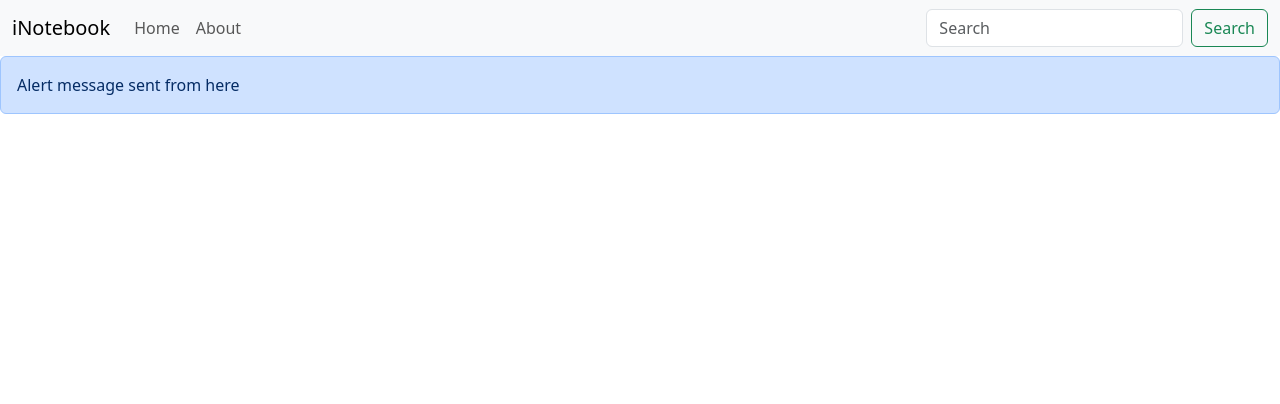
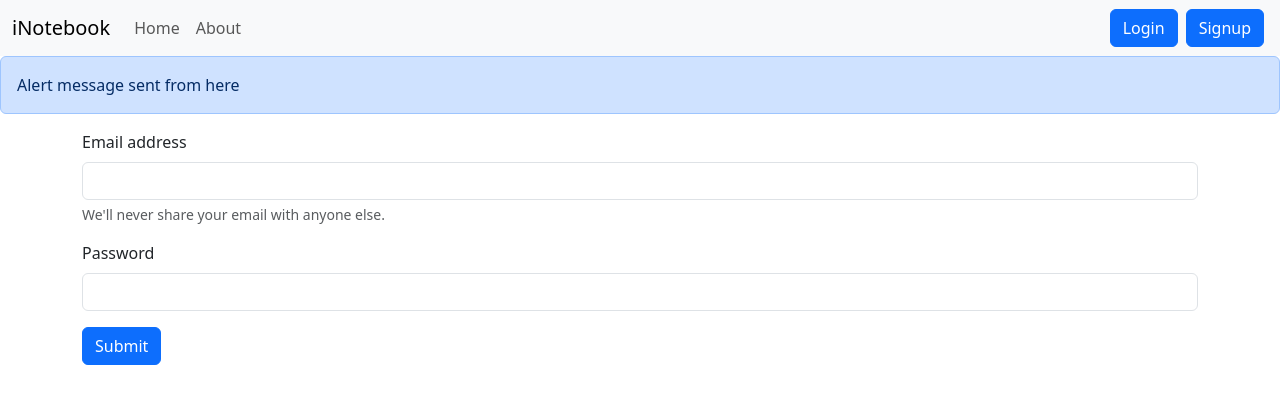
Before and after one commit to Rashim-Sunar/iNotebook, a React (Create React App) app: page /login in a window 1280 px wide. Shown: the top 404 px of the page. Built offline with nearby package versions, Linux system fonts and the light colour scheme.

Commit message:
Adding Login Component to iNotebook

```diff
--- a/src/App.js
+++ b/src/App.js
@@ -5,6 +5,8 @@
 import Home from './components/Home'
 import About from './components/About'
 import Alert from './components/Alert'
+import Login from './components/Login'
+import Signup from './components/Signup'
 import NoteState from './context/notes/noteState'
 import {
   BrowserRouter as Router,
@@ -24,6 +26,8 @@
           <Routes>
              <Route exact path="/about" element={<About/>}/>
              <Route exact path='/' element={ <Home/>}/>
+             <Route exact path='/login' element={<Login/>}/>
+             <Route exact path='/signup' element={<Signup/>}/>
           </Routes>
           </div>
         </Router>
--- /dev/null
+++ b/src/components/Login.js
@@ -0,0 +1,56 @@
+import React, { useState } from 'react'
+import { useNavigate } from 'react-router-dom';
+
+
+const Login = () => {
+    const [credentials, SetCredentials] = useState({ email: "", password: "" });
+    let navigate = useNavigate();
+    const handleSubmit = async (e) => {
+        try {
+            e.preventDefault();
+            const response = await fetch("http://localhost:8000/api/auth/login", {
+                method: 'POST',
+                headers: {
+                    'Content-Type': 'application/json'
+                },
+                body: JSON.stringify({ email: credentials.email, password: credentials.password })
+            });
+            const json = await response.json();
+            console.log(json);
+            if(json.success){
+                //Save the authtoken and redirect
+                localStorage.setItem("token",json.authtoken);
+                navigate('/');
+
+            }else{
+                alert("Invalid user");
+            }
+        } catch (error) {
+            console.log(error.message);
+        }
+
+    }
+
+    const onChange = (e) => {
+        SetCredentials({ ...credentials, [e.target.name]: [e.target.value] });
+    }
+
+    return (
+        <div>
+            <form onSubmit={handleSubmit}>
+                <div className="mb-3">
+                    <label htmlFor="email" className="form-label">Email address</label>
+                    <input type="email" className="form-control" id="email" name='email' aria-describedby="emailHelp" value={credentials.email} onChange={onChange} />
+                    <div id="emailHelp" className="form-text">We'll never share your email with anyone else.</div>
+                </div>
+                <div className="mb-3">
+                    <label htmlFor="password" className="form-label">Password</label>
+                    <input type="password" className="form-control" id="password" name='password' value={credentials.password} onChange={onChange} />
+                </div>
+                <button type="submit" className="btn btn-primary" >Submit</button>
+            </form>
+        </div>
+    )
+}
+
+export default Login
--- a/src/components/Navbar.js
+++ b/src/components/Navbar.js
@@ -20,9 +20,9 @@
                                 <Link className={`nav-link ${location.pathname==="/about"?"active":" "}`} to="/about">About</Link>
                             </li>
                         </ul>
-                        <form className="d-flex" role="search">
-                            <input className="form-control me-2" type="search" placeholder="Search" aria-label="Search" />
-                            <button className="btn btn-outline-success" type="submit">Search</button>
+                        <form className="d-flex">
+                            <Link className="btn btn-primary mx-1" to="/login">Login</Link>
+                             <Link className="btn btn-primary mx-1" to="/signup">Signup</Link>
                         </form>
                     </div>
                 </div>
--- /dev/null
+++ b/src/components/Signup.js
@@ -0,0 +1,11 @@
+import React from 'react'
+
+const Signup = () => {
+  return (
+    <div>
+      I am signup
+    </div>
+  )
+}
+
+export default Signup
```
Also changed, not shown: 1 other file (tests, documents, lock files or other folders).
